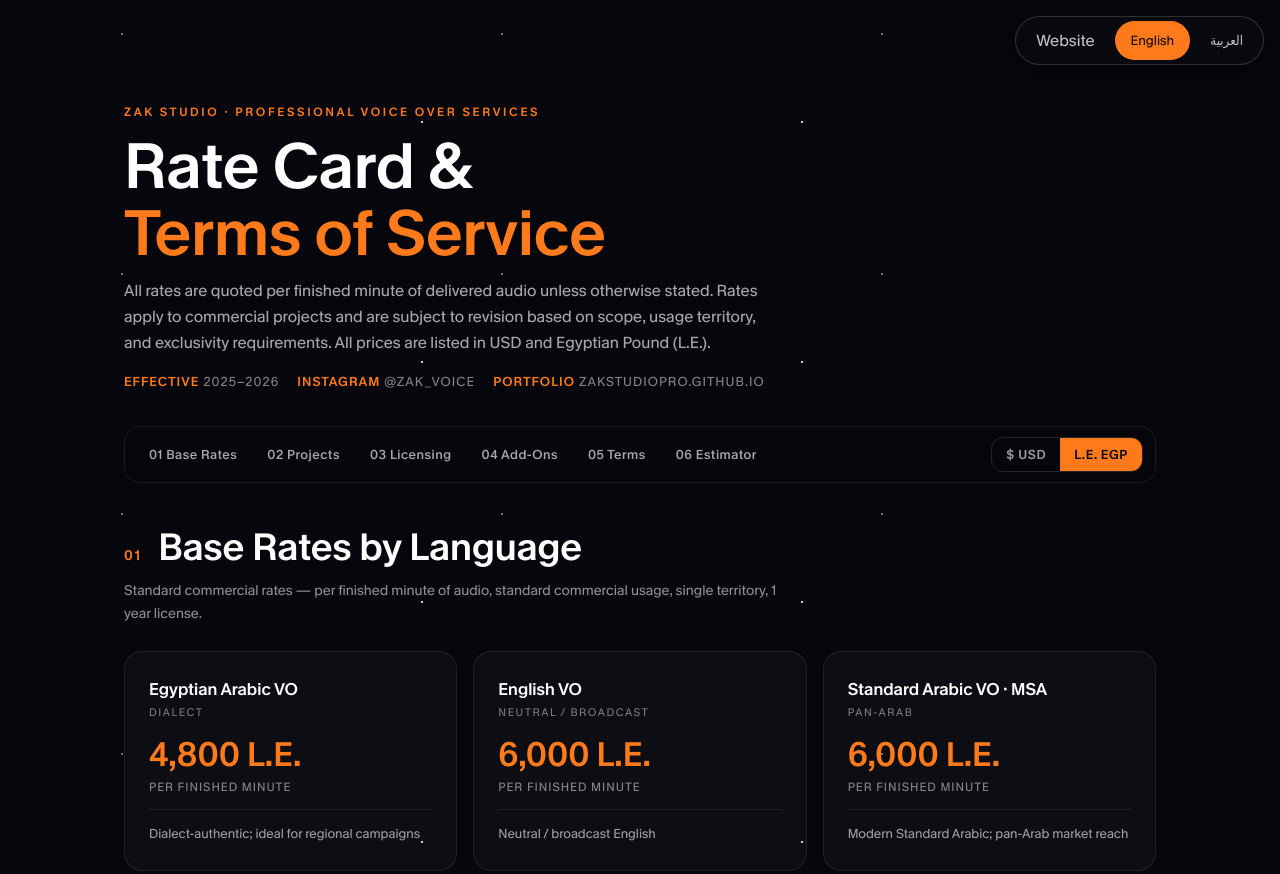
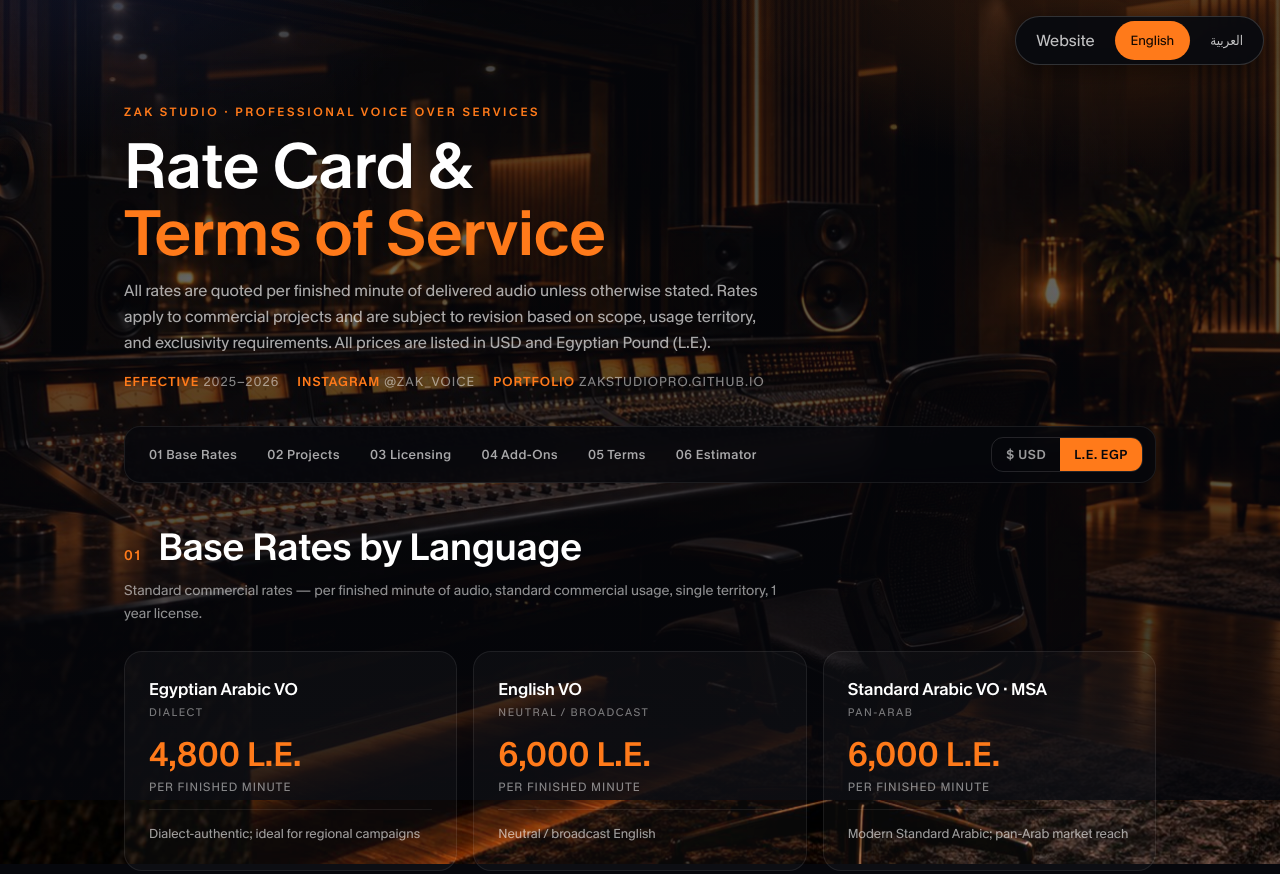
Before and after one commit to zakstudioassistant/zakstudiocard, a plain HTML site: page index.html in a window 1280 px wide. Shown: the top 874 px of the page. Drawn offline with Linux system fonts and the light colour scheme.

Commit message:
Add elegant luxury studio background with slow drift motion

```diff
--- a/index.html
+++ b/index.html
@@ -19,19 +19,27 @@ html { scroll-behavior:smooth; }
 body { background:#06070c; color:#fff; font-family:'KMR Melange Grotesk', 'Segoe UI', Tahoma, -apple-system, 'Helvetica Neue', Arial, sans-serif; -webkit-font-smoothing:antialiased; }
 .page {
   position:relative; margin:0 auto; max-width:1080px; padding:48px 24px 40px;
-  background-color:#06070c;
-  background-image:
-    radial-gradient(1.4px 1.4px at 22px 34px, rgba(255,255,255,.85) 50%, transparent 51%),
-    radial-gradient(1px 1px at 130px 92px, rgba(255,255,255,.6) 50%, transparent 51%),
-    radial-gradient(1.2px 1.2px at 74px 158px, rgba(255,255,255,.7) 50%, transparent 51%),
-    radial-gradient(1px 1px at 196px 44px, rgba(255,255,255,.5) 50%, transparent 51%),
-    radial-gradient(1.6px 1.6px at 322px 122px, rgba(255,255,255,.8) 50%, transparent 51%),
-    radial-gradient(1px 1px at 262px 204px, rgba(255,255,255,.45) 50%, transparent 51%),
-    radial-gradient(1.2px 1.2px at 356px 30px, rgba(255,255,255,.55) 50%, transparent 51%),
-    radial-gradient(640px 320px at 88% -6%, rgba(255,122,26,.16), transparent 70%),
-    radial-gradient(520px 280px at 6% -4%, rgba(96,128,255,.09), transparent 70%);
-  background-size:380px 240px,380px 240px,380px 240px,380px 240px,380px 240px,380px 240px,380px 240px,100% 100%,100% 100%;
-  background-repeat:repeat,repeat,repeat,repeat,repeat,repeat,repeat,no-repeat,no-repeat;
+  background:transparent;
+}
+body::before {
+  content:''; position:fixed; inset:-8%; z-index:-2; pointer-events:none;
+  background:url('studio-bg.jpg') center/cover no-repeat #06070c;
+  animation:studioDrift 60s ease-in-out infinite alternate;
+  will-change:transform;
+}
+body::after {
+  content:''; position:fixed; inset:0; z-index:-1; pointer-events:none;
+  background:
+    radial-gradient(640px 320px at 88% -6%, rgba(255,122,26,.18), transparent 70%),
+    radial-gradient(520px 280px at 6% -4%, rgba(96,128,255,.10), transparent 70%),
+    linear-gradient(180deg, rgba(6,7,12,.78) 0%, rgba(6,7,12,.62) 35%, rgba(6,7,12,.70) 70%, rgba(6,7,12,.88) 100%);
+}
+@keyframes studioDrift {
+  from { transform:scale(1) translate3d(0,0,0); }
+  to { transform:scale(1.08) translate3d(-1.4%,-1.8%,0); }
+}
+@media (prefers-reduced-motion: reduce) {
+  body::before { animation:none; }
 }
 a { color:#ff7a1a; text-decoration:none; }
 .eyebrow { color:#ff7a1a; letter-spacing:.22em; text-transform:uppercase; font-size:12px; font-weight:600; }
```
Also changed, not shown: studio-bg.jpg (added).
